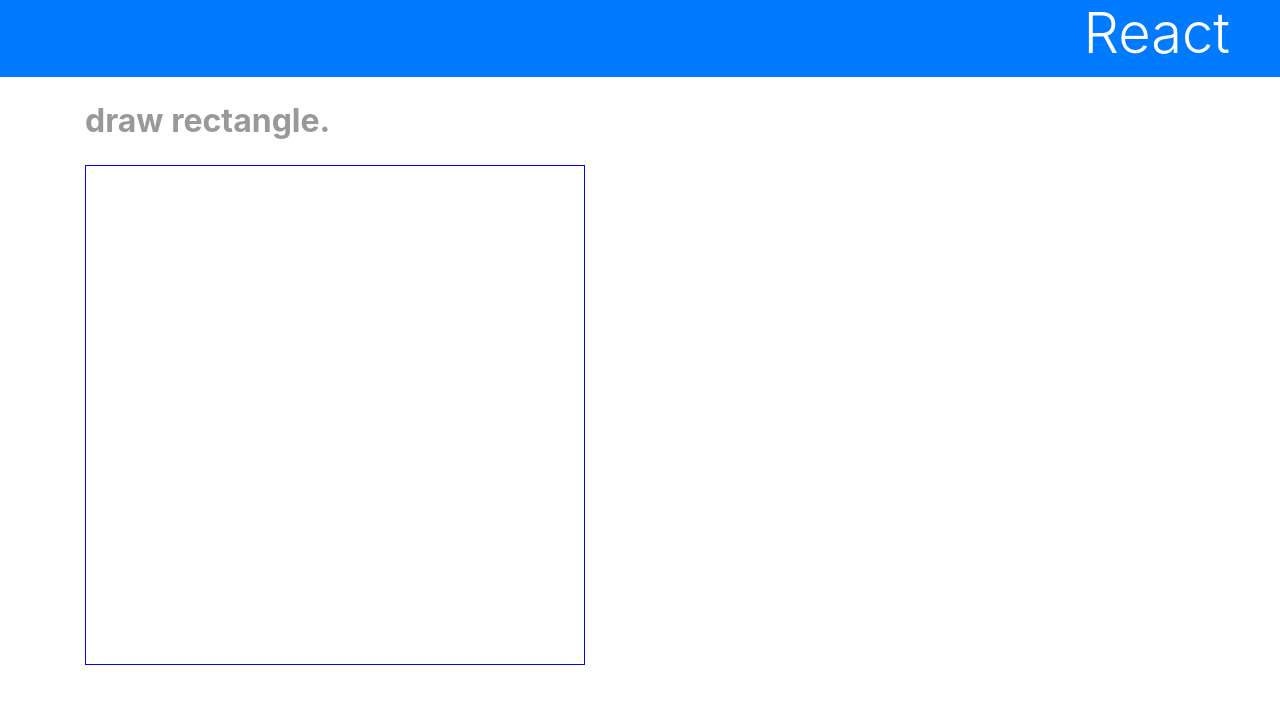
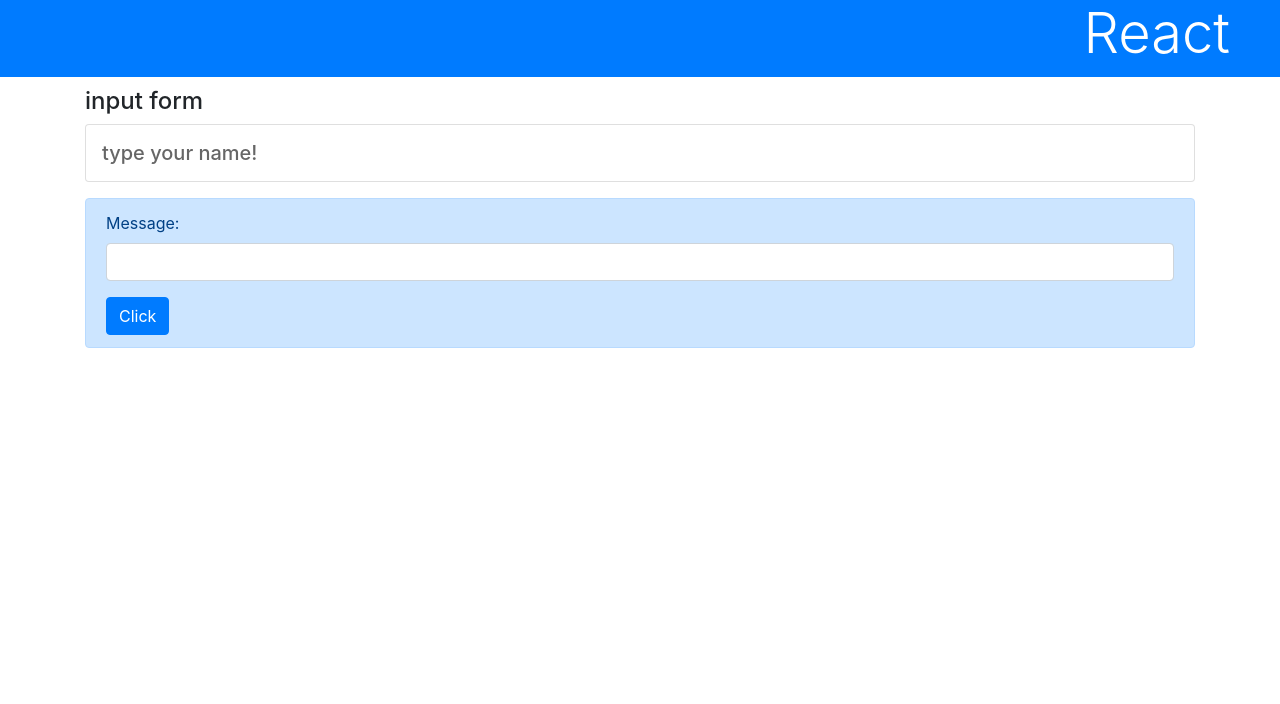
Before and after one commit to Apple-cake/SampleReactApp, a React (Create React App) app: page / in a window 1280 px wide. Shown: the top 704 px of the page. Built offline with nearby package versions, Linux system fonts and the light colour scheme.

Commit message:
フォームの入力内容をステートに反映させる処理を実装

```diff
--- a/src/App.js
+++ b/src/App.js
@@ -3,56 +3,44 @@
 
 class App extends Component {
 
-  data = []
-
-  area = {
-    width: "500px",
-    height: "500px",
-    border: "1px solid blue"
-  }
+  input = ''
 
   constructor(props) {
     super(props);
     this.state = {
-      counter: 0,
-      msg: 'count start!',
-      flag: true,
+      title: 'input form',
+      message: 'type your name!'
     }
     // イベントの初期化
-    this.doAction = this.doAction.bind(this)
+    this.doChange = this.doChange.bind(this)
+    this.doSubmit = this.doSubmit.bind(this)
   }
 
-  doAction(e) {
-    // クリックした位置情報（ページ左上からの距離）
-    let x = e.pageX
-    let y = e.pageY
-    // dataにpushで位置情報を追加
-    this.data.push({x:x, y:y})
-    // dataプロパティをlistに設定
-    this.setState({
-      list: this.data
-    })
+  doChange(e) {
+    this.input = e.target.value;
   }
 
-  draw(d) {
-    let s = {
-      position: "absolute",
-        left: (d.x - 25) + "px",
-        top: (d.y - 25) + "px",
-        width: "50px",
-        height: "50px",
-        backgroundColor: "#66f3",
-    }
-    return <div style= {s}></div>
+  doSubmit(e) {
+    this.setState({
+      title: 'send form',
+      message: 'Hello, ' + this.input + '!!'
+    })
   }
 
   render() {
     return <div>
       <h1 className="bg-primary text-white display-4">React</h1>
       <div className="container">
-        <p className="subtitle">draw rectangle.</p>
-        <div style={this.area} onClick={this.doAction}>
-          {this.data.map((value) => this.draw(value))}
+        <h4>{this.state.title}</h4>
+        <p className="card h5 p-3">{this.state.message}</p>
+        <div className="alert alert-primary mt-3">
+          <form onSubmit={this.doSubmit}>
+            <div className="form-group">
+              <label>Message:</label>
+              <input type="text" className="form-control" onChange={this.doChange} />
+            </div>
+            <input type="submit" className="btn btn-primary" value="Click" />
+          </form>
         </div>
       </div>
     </div>
```
